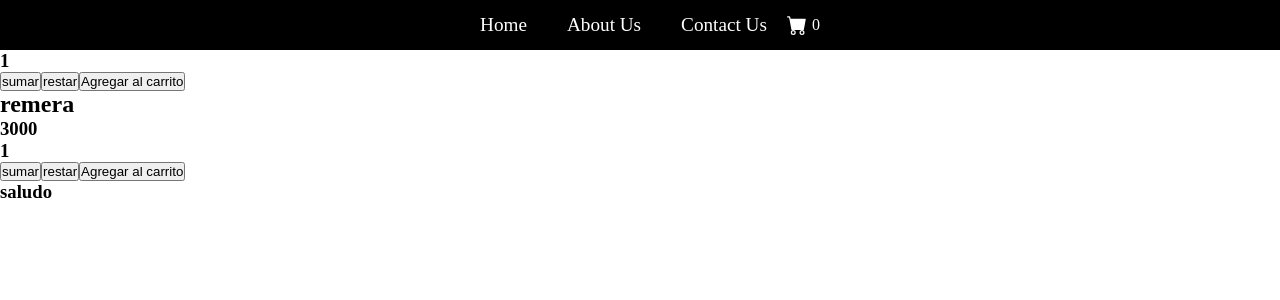
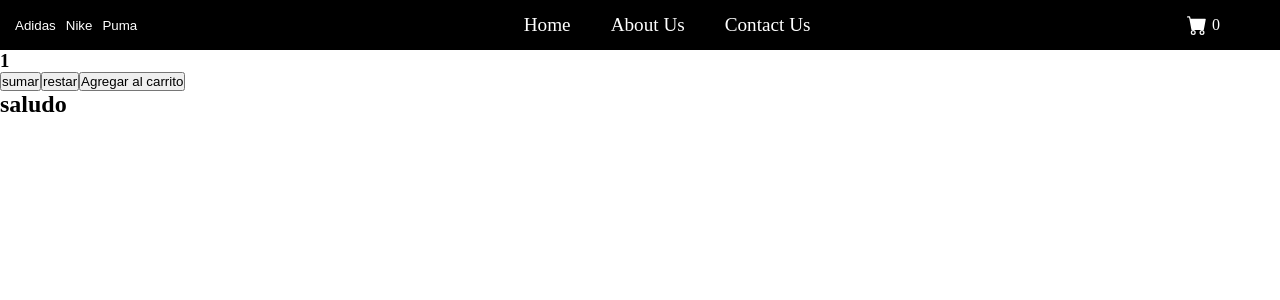
Before and after one commit to CamilaAznar/Lemon_Sneakers, a React (Vite) app: page / in a window 1280 px wide. Shown: the top 300 px of the page. Built offline with nearby package versions, Linux system fonts and the light colour scheme.

Commit message:
PreEntrega1_AznarRecaldeCamila

```diff
--- a/src/App.jsx
+++ b/src/App.jsx
@@ -3,11 +3,11 @@ import ItemDetail from "./components/pages/itemDetail/ItemDetail";
 import ItemList from "./components/pages/itemList/ItemList";
 import ItemListContainer from "./components/pages/itemList/ItemListContainer";
 function App() {
+
+
   return (
     <div>
-      <Navbar>
-
-      </Navbar>
+      <Navbar/>
       <ItemList />
       <ItemDetail/>
       <ItemListContainer greeting="saludo"/>
--- a/src/components/layout/navbar/Navbar.css
+++ b/src/components/layout/navbar/Navbar.css
@@ -1,17 +1,34 @@
-.Contenedor{
+.navbar {
   width: 100%;
   height: 50px;
   background-color: black;
   display: flex;
   flex-wrap: wrap;
-    justify-content: center;
+  justify-content: space-between;
   align-items: center;
-
 }
 
-a{
+.contenedor ul a {
   color: white;
   text-decoration: none;
   font-size: larger;
   padding: 20px;
 }
+
+.categorias{
+    padding-left: 15px;
+    display: flex;
+
+}
+
+.categorias button{
+    margin-right: 10px;
+    cursor: pointer;
+    border: none;
+    background-color: black;
+    color: white;
+}
+
+.carrito{
+    padding-right: 30px;
+}
--- a/src/components/layout/navbar/Navbar.jsx
+++ b/src/components/layout/navbar/Navbar.jsx
@@ -3,14 +3,21 @@ import "./Navbar.css";
 const Navbar = ({children}) => {
   return (
     <div className="navbar">
-      <div className="Contenedor">
+      <div className="categorias">
+        <button>Adidas</button>
+        <button>Nike</button>
+        <button>Puma</button>
+      </div>
+      <div className="contenedor">
         <ul>
           <a href="">Home</a>
           <a href="">About Us</a>
           <a href="">Contact Us</a>
         </ul>
+        {children}
+      </div>
+      <div className="carrito">
         <CartWidget />
-        {children}
       </div>
 
     </div>
--- a/src/components/pages/itemDetail/ItemDetail.jsx
+++ b/src/components/pages/itemDetail/ItemDetail.jsx
@@ -1,24 +1,7 @@
-import CounterContainer from "../../common/counter/CounterContainer"
 
 
 const ItemDetail = () => {
-    let producto = {
-        nombre: "remera",
-        precio: 3000,
-        stock: 15
-    }
+  return <div></div>;
+};
 
-    const onAdd = (cantidad) => {
-        console.log(producto)
-        console.log(cantidad)
-    }
-  return (
-    <div>
-        <h2>{producto.nombre}</h2>
-        <h3>{producto.precio}</h3>
-        <CounterContainer stock={producto.stock} onAdd={onAdd}/>
-    </div>
-  )
-}
-
-export default ItemDetail
+export default ItemDetail;
--- a/src/components/pages/itemList/ItemListContainer.jsx
+++ b/src/components/pages/itemList/ItemListContainer.jsx
@@ -1,7 +1,10 @@
 
 const ItemListContainer = ({ greeting }) => {
+
+
   return (
-    <h3>{greeting}</h3>
+
+    <h2>{greeting}</h2>
   )
 }
  export default ItemListContainer
```
Also changed, not shown: src/productos/Productos.js (added, +11 -0 lines). Lines whose indentation alone changed are shown as unchanged.
